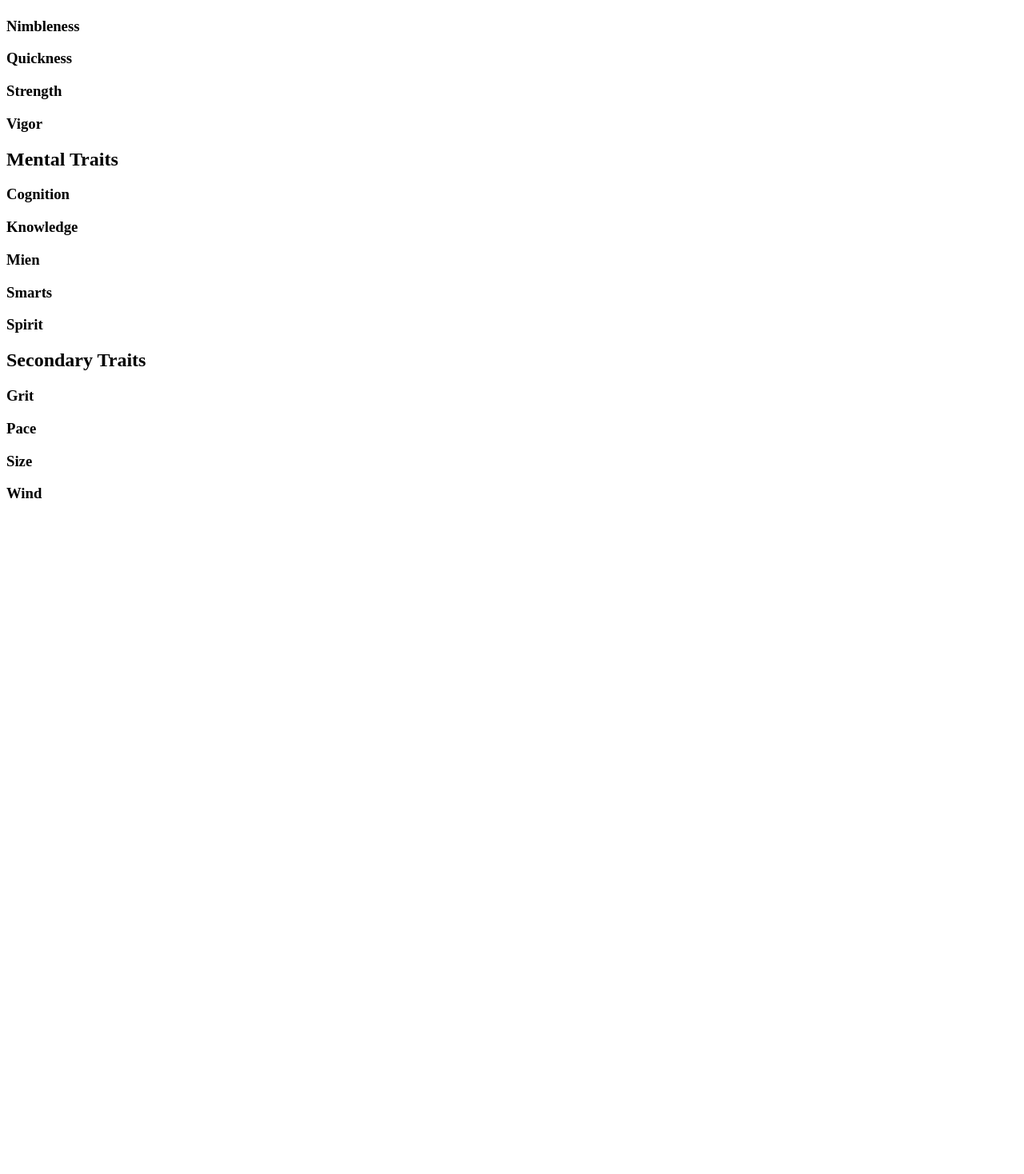
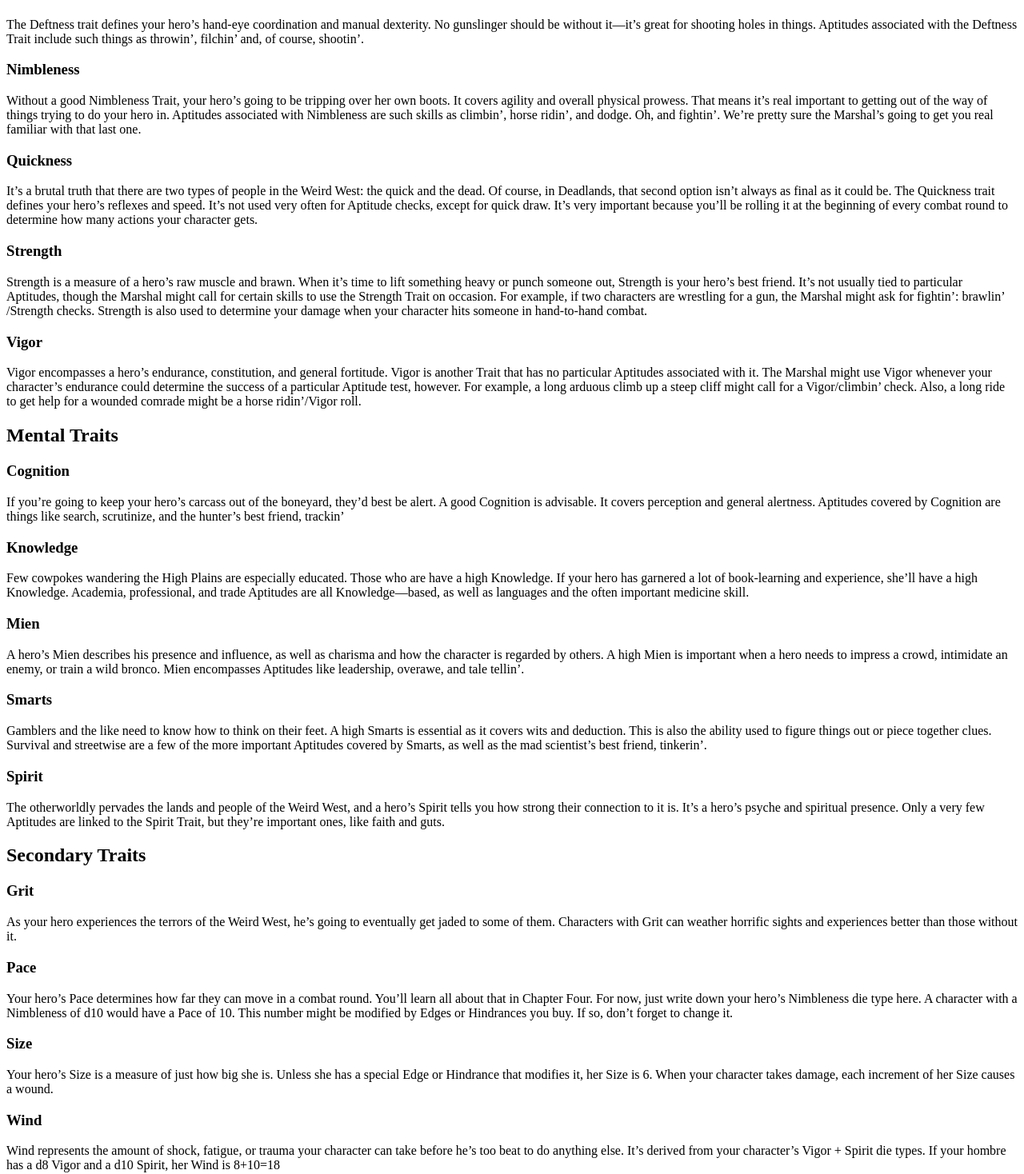
Before and after one commit to sazap10/deadlands-tools, a Next.js app: page /reference/traits in a window 1280 px wide. Shown: the part 146-1614 px from the top of the page at 80% size. Before the commit the page ends 800 px from the top, so only its background shows below. Built offline with nearby package versions, Linux system fonts and the light colour scheme.

Commit message:
add traits descriptions

```diff
--- a/pages/reference/traits.mdx
+++ b/pages/reference/traits.mdx
@@ -4,32 +4,60 @@
 
 ### Deftness
 
+The Deftness trait defines your hero’s hand-eye coordination and manual dexterity. No gunslinger should be without it—it’s great for shooting holes in things. Aptitudes associated with the Deftness Trait include such things as throwin’, filchin’ and, of course, shootin’.
+
 ### Nimbleness
+
+Without a good Nimbleness Trait, your hero’s going to be tripping over her own boots. It covers agility and overall physical prowess. That means it’s real important to getting out of the way of things trying to do your hero in. Aptitudes associated with Nimbleness are such skills as climbin’, horse ridin’, and dodge. Oh, and fightin’. We’re pretty sure the Marshal’s going to get you real familiar with that last one.
 
 ### Quickness
 
+It’s a brutal truth that there are two types of people in the Weird West: the quick and the dead. Of course, in Deadlands, that second option isn’t always as final as it could be. The Quickness trait defines your hero’s reflexes and speed. It’s not used very often for Aptitude checks, except for quick draw. It’s very important because you’ll be rolling it at the beginning of every combat round to determine how many actions your character gets.
+
 ### Strength
 
+Strength is a measure of a hero’s raw muscle and brawn. When it’s time to lift something heavy or punch someone out, Strength is your hero’s best friend. It’s not usually tied to particular Aptitudes, though the Marshal might call for certain skills to use the Strength Trait on occasion. For example, if two characters are wrestling for a gun, the Marshal might ask for fightin’: brawlin’ /Strength checks. Strength is also used to determine your damage when your character hits someone in hand-to-hand combat.
+
 ### Vigor
+
+Vigor encompasses a hero’s endurance, constitution, and general fortitude. Vigor is another Trait that has no particular Aptitudes associated with it. The Marshal might use Vigor whenever your character’s endurance could determine the success of a particular Aptitude test, however. For example, a long arduous climb up a steep cliff might call for a Vigor/climbin’ check. Also, a long ride to get help for a wounded comrade might be a horse ridin’/Vigor roll.
 
 ## Mental Traits
 
 ### Cognition
 
+If you’re going to keep your hero’s carcass out of the boneyard, they’d best be alert. A good Cognition is advisable. It covers perception and general alertness. Aptitudes covered by Cognition are things like search, scrutinize, and the hunter’s best friend, trackin’
+
 ### Knowledge
+
+Few cowpokes wandering the High Plains are especially educated. Those who are have a high Knowledge. If your hero has garnered a lot of book-learning and experience, she’ll have a high Knowledge. Academia, professional, and trade Aptitudes are all Knowledge—based, as well as languages and the often important medicine skill.
 
 ### Mien
 
+A hero’s Mien describes his presence and influence, as well as charisma and how the character is regarded by others. A high Mien is important when a hero needs to impress a crowd, intimidate an enemy, or train a wild bronco. Mien encompasses Aptitudes like leadership, overawe, and tale tellin’.
+
 ### Smarts
 
+Gamblers and the like need to know how to think on their feet. A high Smarts is essential as it covers wits and deduction. This is also the ability used to figure things out or piece together clues. Survival and streetwise are a few of the more important Aptitudes covered by Smarts, as well as the mad scientist’s best friend, tinkerin’.
+
 ### Spirit
+
+The otherworldly pervades the lands and people of the Weird West, and a hero’s Spirit tells you how strong their connection to it is. It’s a hero’s psyche and spiritual presence. Only a very few Aptitudes are linked to the Spirit Trait, but they’re important ones, like faith and guts.
 
 ## Secondary Traits
 
 ### Grit
 
+As your hero experiences the terrors of the Weird West, he’s going to eventually get jaded to some of them. Characters with Grit can weather horrific sights and experiences better than those without it.
+
 ### Pace
+
+Your hero’s Pace determines how far they can move in a combat round. You’ll learn all about that in Chapter Four. For now, just write down your hero’s Nimbleness die type here. A character with a Nimbleness of d10 would have a Pace of 10. This number might be modified by Edges or Hindrances you buy. If so, don’t forget to change it.
 
 ### Size
 
+Your hero’s Size is a measure of just how big she is. Unless she has a special Edge or Hindrance that modifies it, her Size is 6. When your character takes damage, each increment of her Size causes a wound.
+
 ### Wind
+
+Wind represents the amount of shock, fatigue, or trauma your character can take before he’s too beat to do anything else. It’s derived from your character’s Vigor + Spirit die types. If your hombre has a d8 Vigor and a d10 Spirit, her Wind is 8+10=18
```
